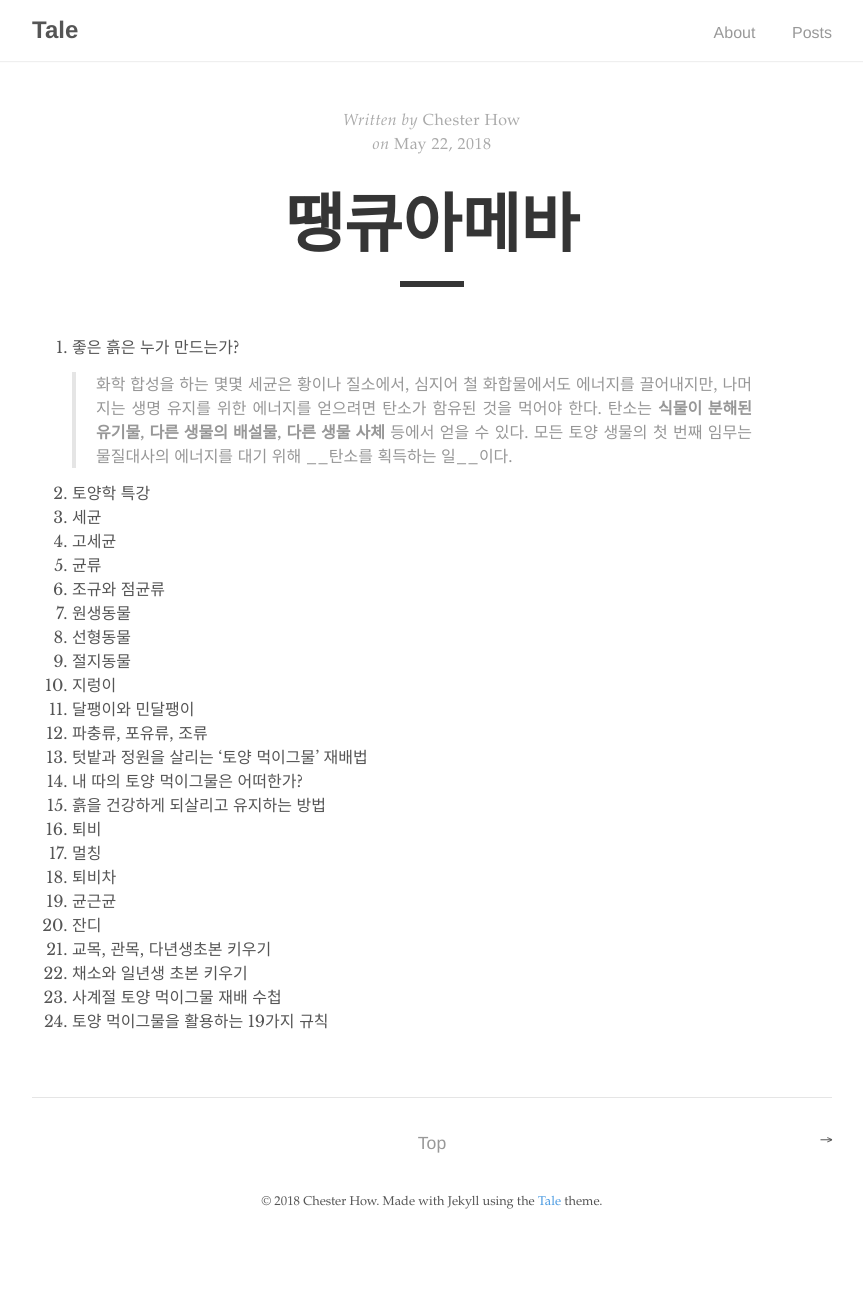
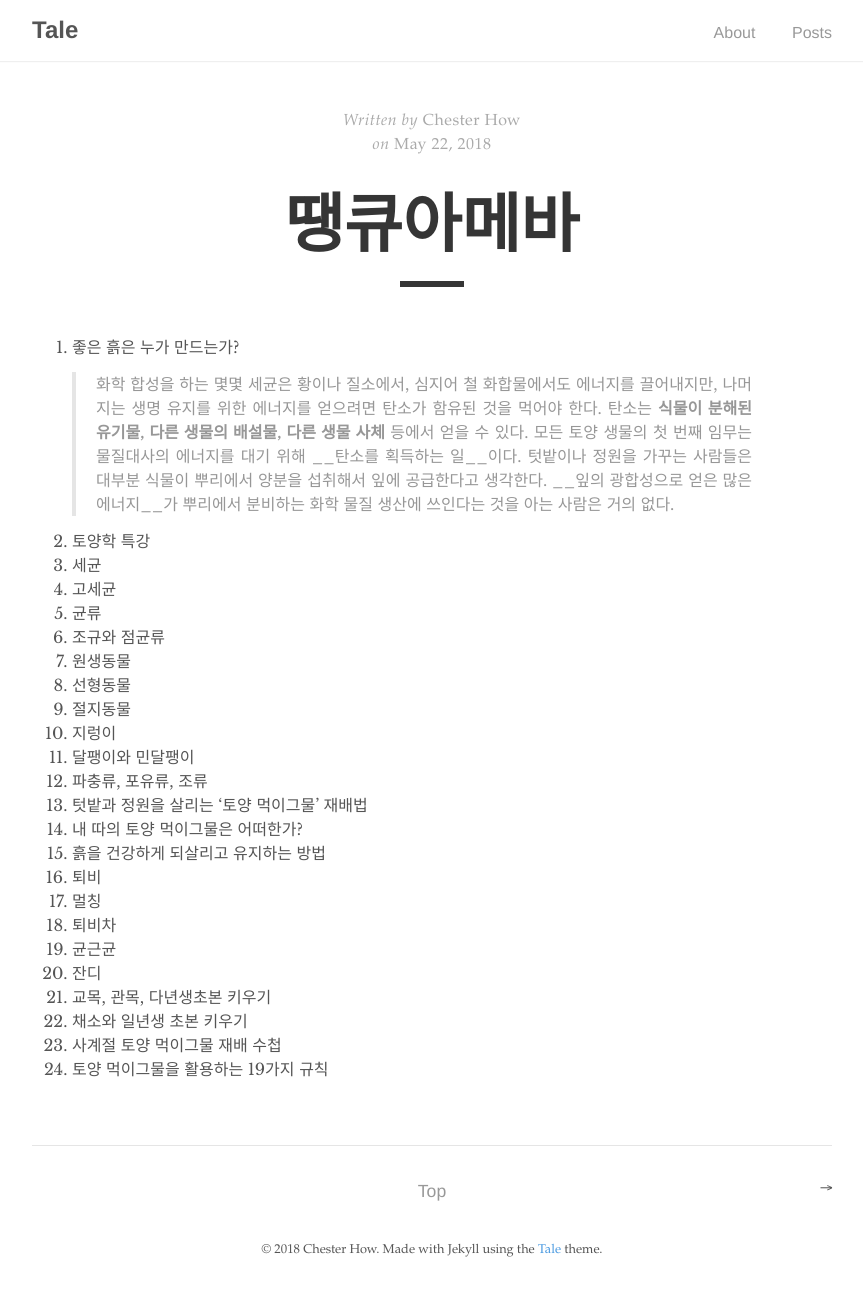
Before and after one commit to frotime/frotime.github.io, a Jekyll site: the page built from _posts/2018-05-22-땡큐아메바.md, in a window 1280 px wide. Shown: the whole page, without its empty margins (208-1071 px from the left). Built offline with Jekyll 4.4.1, drawn with Linux system fonts in a browser that asks for light colours; our own code applies the rules of GitHub Pages for plain Markdown files; before the commit the page ends 1245 px from its top, so only the background shows below that.

Commit message:
2차 인용

```diff
--- a/_posts/2018-05-22-땡큐아메바.md
+++ b/_posts/2018-05-22-땡큐아메바.md
@@ -1,5 +1,6 @@
 1. 좋은 흙은 누가 만드는가?
 > 화학 합성을 하는 몇몇 세균은 황이나 질소에서, 심지어 철 화합물에서도 에너지를 끌어내지만, 나머지는 생명 유지를 위한 에너지를 얻으려면 탄소가 함유된 것을 먹어야 한다. 탄소는 __식물이 분해된 유기물, 다른 생물의 배설물, 다른 생물 사체__ 등에서 얻을 수 있다. 모든 토양 생물의 첫 번째 임무는 물질대사의 에너지를 대기 위해 __탄소를 획득하는 일__이다.
+> 텃밭이나 정원을 가꾸는 사람들은 대부분 식물이 뿌리에서 양분을 섭취해서 잎에 공급한다고 생각한다. __잎의 광합성으로 얻은 많은 에너지__가 뿌리에서 분비하는 화학 물질 생산에 쓰인다는 것을 아는 사람은 거의 없다.
 2. 토양학 특강
 3. 세균
 4. 고세균
```
